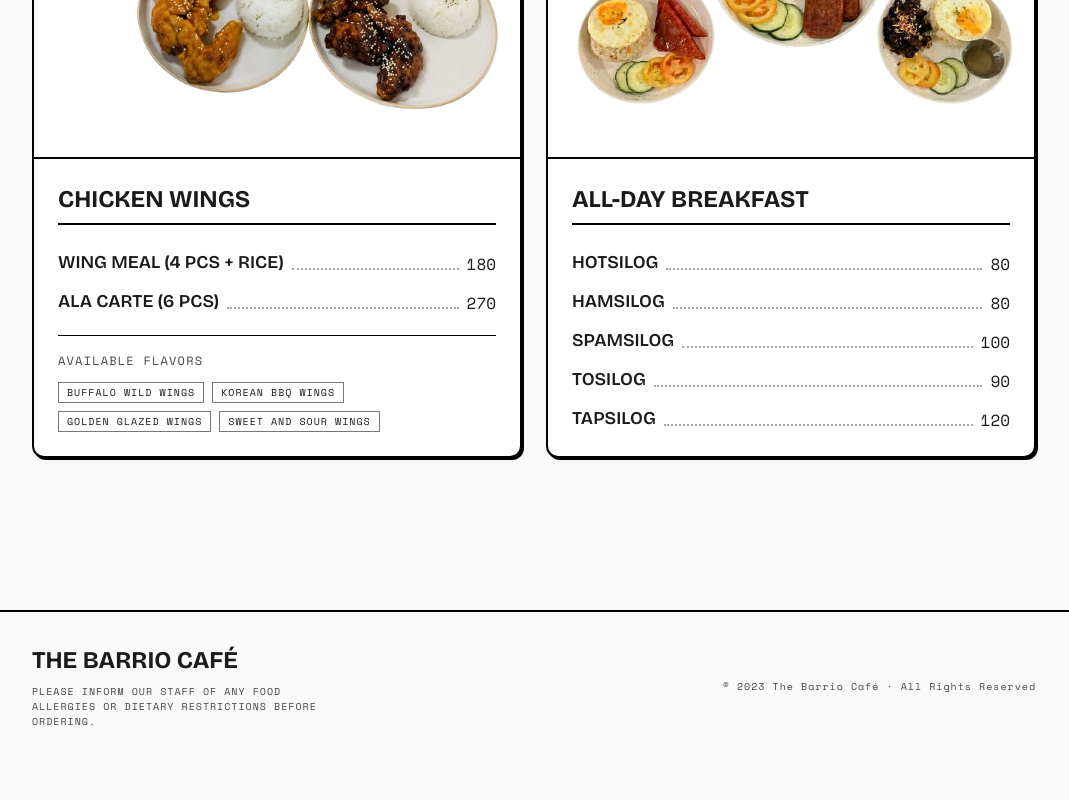
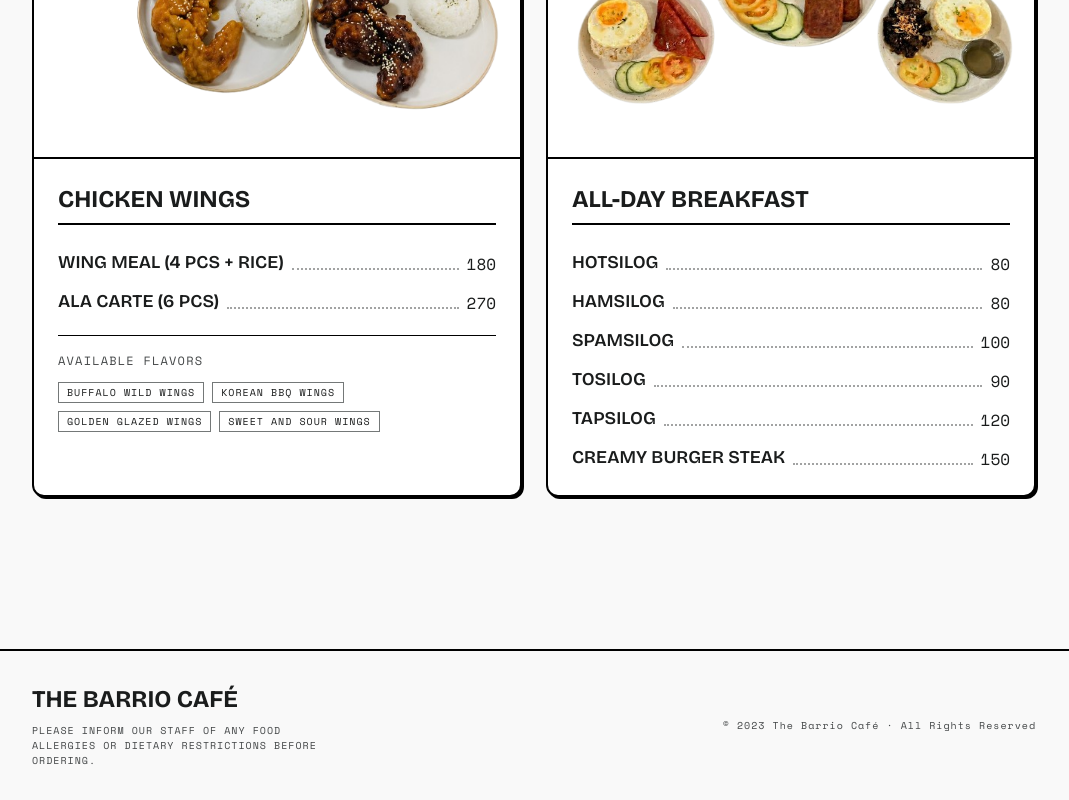
Before and after one commit to JericNisperos/tbc-website, a Next.js app: page / in a window 1280 px wide. Shown: the part 4571-5371 px from the top of the page, without its empty margins (106-1175 px from the left). Before the commit the page ends 5332 px from the top, so only its background shows below. Built offline with nearby package versions, Linux system fonts and the light colour scheme.

Commit message:
Added Creamy Burger Steak

```diff
--- a/app/page.js
+++ b/app/page.js
@@ -306,6 +306,7 @@ const ALL_DAY_BREAKFAST = [
   ["Spamsilog", "100"],
   ["Tosilog", "90"],
   ["Tapsilog", "120"],
+  ["Creamy Burger Steak", "150"],
 ];
 
 const APPETIZER_REST = [
```
Also changed, not shown: public/assets/images/appetizers1.png (deleted).
